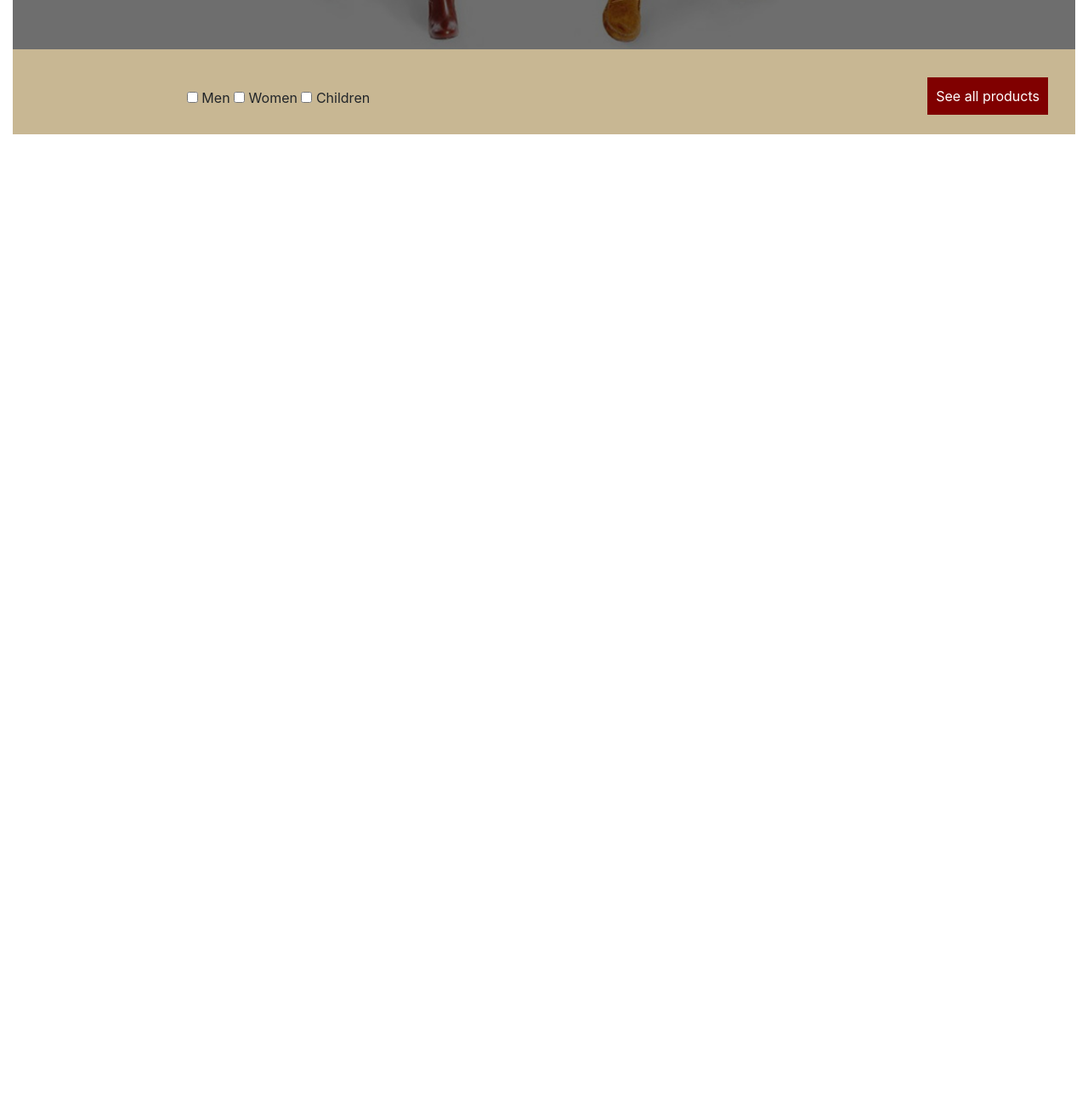
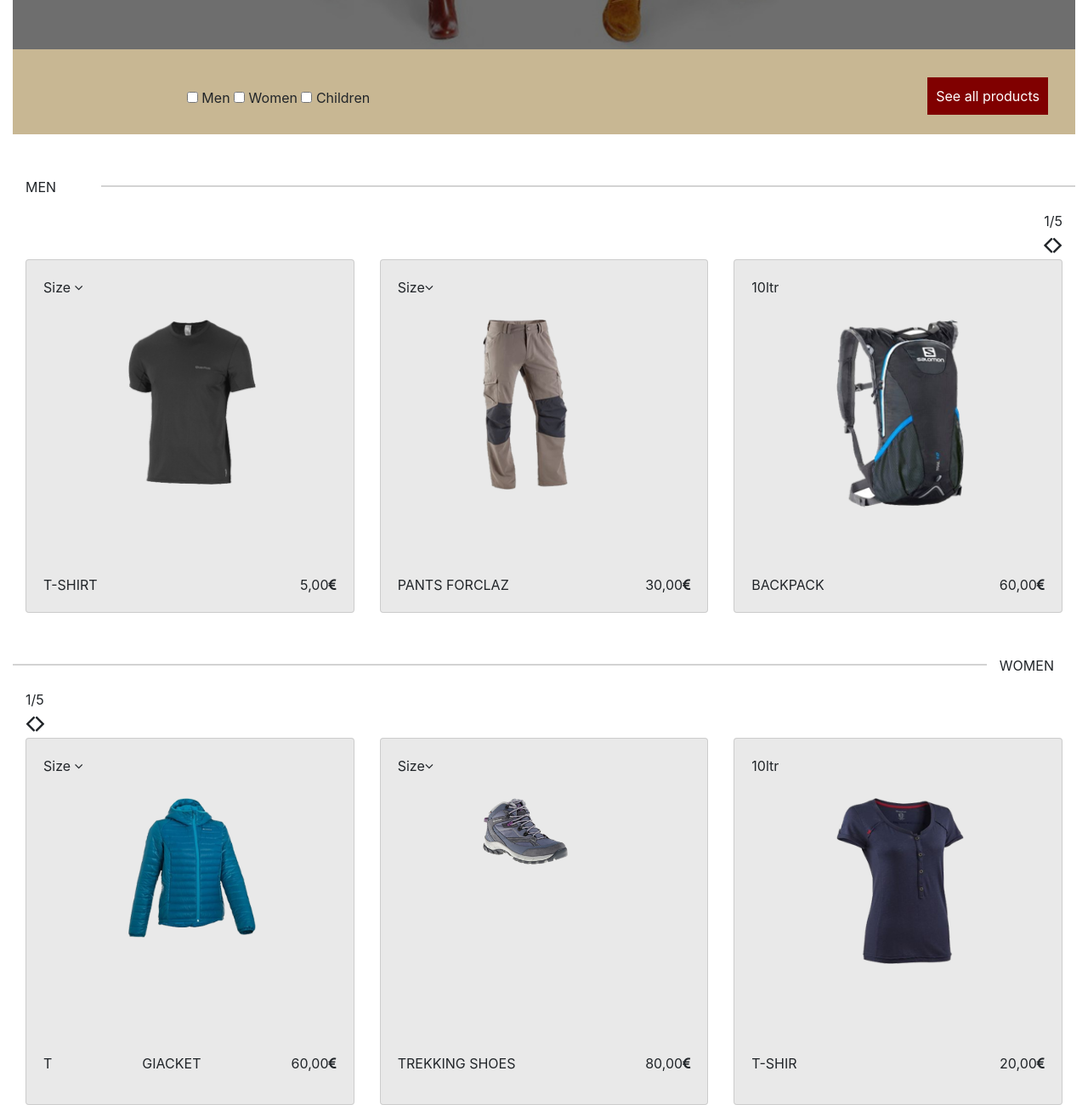
Before and after one commit to BenkiKuu/work-assesment, a plain HTML site: page index.html in a window 1280 px wide. Shown: the part 717-2017 px from the top of the page at 85% size. Before the commit the page ends 875 px from the top, so only its background shows below. Drawn offline with nearby package versions, Linux system fonts and the light colour scheme.

Commit message:
completes 90% of the third section

```diff
--- a/css/styles.css
+++ b/css/styles.css
@@ -36,3 +36,59 @@ margin-top: 45px;
   /* margin-right: 70px; */
   padding: 10px;
 }
+
+.hr {
+  background-color: #D3D3D3;
+  height: 2px;
+  margin-top: 10px;
+}
+
+.row3 {
+margin-top: 50px;
+}
+.row4{
+  height: 200;
+}
+
+/* .card1 {
+  background-color: #E6E6E6;
+} */
+
+.row4-1 {
+  height: 250px;
+  width: 150px;
+  margin-left: 100px;
+  margin-top: 50px;
+  margin-bottom: 50px;
+
+}
+
+.row4-2 {
+  height: 200px;
+  width: 100px;
+  margin-left: 100px;
+  margin-top: 50px;
+  margin-bottom: 100px;
+
+}
+
+.row4-3 {
+  height: 250px;
+  width: 150px;
+  margin-left: 100px;
+  margin-top: 50px;
+  margin-bottom: 50px;
+}
+
+.tp {
+  float: left;
+}
+
+.tp1 {
+  float: right;
+}
+
+.touch {
+  margin: 0px;
+  padding: 0px;
+}
--- a/index.html
+++ b/index.html
@@ -9,6 +9,7 @@
   <head>
     <meta charset="utf-8">
     <!-- <link href="css/bootstrap.css" rel="stylesheet" type="text/css"> -->
+    <link rel="stylesheet" href="https://cdnjs.cloudflare.com/ajax/libs/font-awesome/4.7.0/css/font-awesome.min.css">
     <link href="css/styles.css" rel="stylesheet" type="text/css">
     <link rel="stylesheet" href="https://maxcdn.bootstrapcdn.com/bootstrap/4.0.0/css/bootstrap.min.css" integrity="sha384-Gn5384xqQ1aoWXA+058RXPxPg6fy4IWvTNh0E263XmFcJlSAwiGgFAW/dAiS6JXm" crossorigin="anonymous">
     <script src="https://code.jquery.com/jquery-3.3.1.min.js" integrity="sha256-FgpCb/KJQlLNfOu91ta32o/NMZxltwRo8QtmkMRdAu8=" crossorigin="anonymous"></script>
@@ -58,10 +59,10 @@
   <div class="row row1">
     <div class="landtxt">
 
-  <h1 align="center">Our clothing , your comfort</h1>
+  <h1 align="center">Our clothing, your comfort</h1>
     <p align="center" >We understand that you need to look good and feel great.</p>
     <p align="center" >It all starts with what you are wearing.</p>
-    <p align="center" class="mouse1"><a href="#workd" class="nav-item btn btn-hide-small"><i ></i><img src=./img/mouse_click.png></a></p>
+    <p align="center" class="mouse1"><a href="#workd" class="nav-item btn btn-hide-small"><i ><img src=./img/mouse_click.png></i></a></p>
   </div>
   </div>
 
@@ -87,7 +88,109 @@
 
   </div>
 </form>
+    <div class="row row3">
+      <div class="col-md-1">
 
+        <p>MEN</p>
+      </div>
+      <div class="col-md-11 hr">
+
+      </div>
+    </div>
+    <div class="row touch">
+    <div class="col-md-12 touch">
+      <p class="tp1 touch">1/5</p>
+    </div>
+  </div>
+      <div class="row touch">
+      <div class="col-md-12 touch">
+      <p class="tp1 touch"><i class="fa fa-angle-left fa-2x"></i><i class="fa fa-angle-right fa-2x"></i></p>
+    </div>
+
+    </div>
+
+    <div class="card-deck row4">
+  <div class="card" style="background-color: #E9E9E9;">
+    <div class="card-body text-center">
+      <p class="card-text tp">Size <i class="fa fa-angle-down"></i> </p>
+      <div class=" row4-1">
+        <img class="card-img-top" src="./img/merch/tshirt.png" alt="Card image">
+      </div>
+      <p> <span class="tp">T-SHIRT</span> <span class="tp1">5,00<i class="fa fa-euro"></i></span> </p>
+    </div>
+  </div>
+  <div class="card" style="background-color: #E9E9E9;">
+    <div class="card-body text-center">
+      <p class="card-text tp">Size<i class="fa fa-angle-down"></i></p>
+      <div class="row4-2">
+        <img class="card-img-top " src="./img/merch/pants.png" alt="Card image">
+      </div>
+      <p> <span class="tp">PANTS FORCLAZ</span> <span class="tp1">30,00<i class="fa fa-euro"></i></span> </p>
+    </div>
+  </div>
+  <div class="card card1" style="background-color: #E9E9E9;">
+    <div class="card-body text-center">
+      <p class="card-text tp">10ltr</p>
+      <div class="row4-3">
+        <img class="card-img-top " src="./img/merch/backpack.png" alt="Card image">
+      </div>
+      <p> <span class="tp">BACKPACK</span> <span class="tp1">60,00<i class="fa fa-euro"></i></span> </p>
+    </div>
+  </div>
+
+</div>
+
+<div class="row row3">
+  <div class="col-md-11 hr">
+
+  </div>
+  <div class="col-md-1">
+
+    <p>WOMEN</p>
+  </div>
+</div>
+<div class="row touch">
+<div class="col-md-12 touch">
+  <p class="tp touch">1/5</p>
+</div>
+</div>
+  <div class="row touch">
+  <div class="col-md-12 touch">
+  <p class="tp touch"><i class="fa fa-angle-left fa-2x"></i><i class="fa fa-angle-right fa-2x"></i></p>
+</div>
+
+</div>
+
+<div class="card-deck row4">
+<div class="card" style="background-color: #E9E9E9;">
+<div class="card-body text-center">
+  <p class="card-text tp">Size <i class="fa fa-angle-down"></i> </p>
+  <div class=" row4-1">
+    <img class="card-img-top" src="./img/merch/giacket.png" alt="Card image">
+  </div>
+  <p> <span class="tp">T</span>GIACKET <span class="tp1">60,00<i class="fa fa-euro"></i></span> </p>
+</div>
+</div>
+<div class="card" style="background-color: #E9E9E9;">
+<div class="card-body text-center">
+  <p class="card-text tp">Size<i class="fa fa-angle-down"></i></p>
+  <div class="row4-2">
+    <img class="card-img-top " src="./img/merch/trekkingshoes.png" alt="Card image">
+  </div>
+  <p> <span class="tp">TREKKING SHOES</span> <span class="tp1">80,00<i class="fa fa-euro"></i></span> </p>
+</div>
+</div>
+<div class="card card1" style="background-color: #E9E9E9;">
+<div class="card-body text-center">
+  <p class="card-text tp">10ltr</p>
+  <div class="row4-3">
+    <img class="card-img-top " src="./img/merch/tshirt_ladies.png" alt="Card image">
+  </div>
+  <p> <span class="tp">T-SHIR</span> <span class="tp1">20,00<i class="fa fa-euro"></i></span> </p>
+</div>
+</div>
+
+</div>
 </div>
 
 
```
